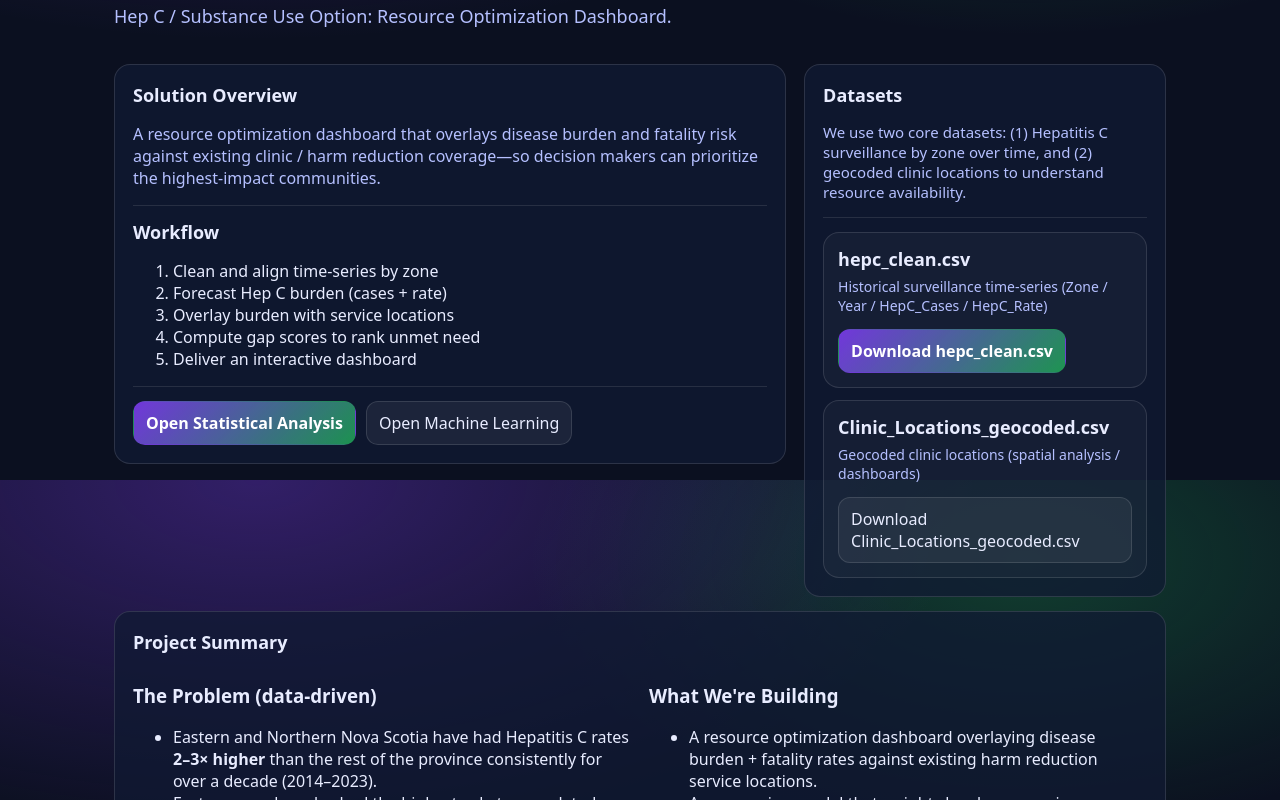
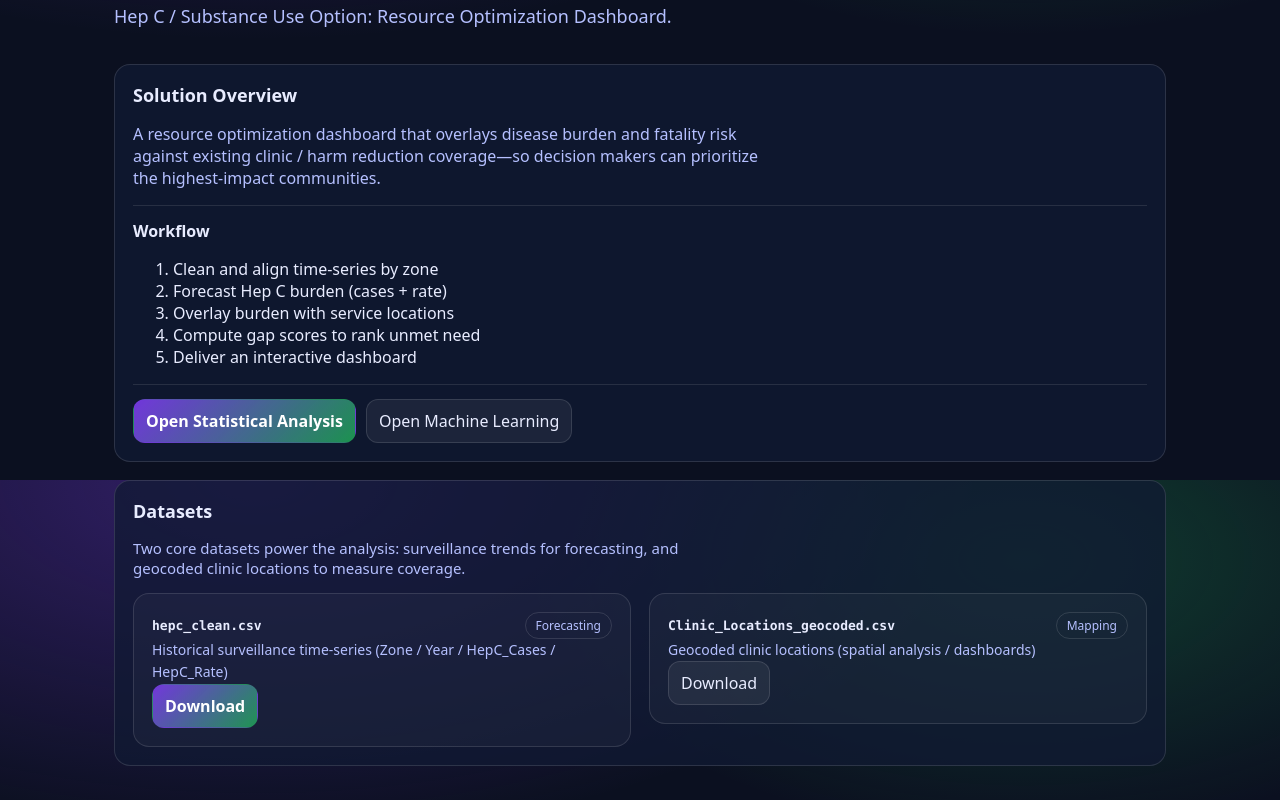
Before and after one commit to A00488698/datajam2026, a React (Vite) app: page /#/ in a window 1280 px wide. Shown: the part 320-1120 px from the top of the page. Built offline with nearby package versions, Linux system fonts and the light colour scheme.

Commit message:
Home: redesign dataset section (cards + download buttons) and move under solution overview

```diff
--- a/src/pages/Home.tsx
+++ b/src/pages/Home.tsx
@@ -11,7 +11,6 @@ export default function Home() {
         </p>
       </div>
 
-      <div className="grid">
       <div className="card">
         <h2>Solution Overview</h2>
         <p className="lead" style={{ fontSize: 16 }}>
@@ -21,7 +20,7 @@ export default function Home() {
 
         <div className="divider" />
 
-          <h2>Workflow</h2>
+        <h3>Workflow</h3>
         <ol>
           <li>Clean and align time-series by zone</li>
           <li>Forecast Hep C burden (cases + rate)</li>
@@ -42,20 +41,21 @@ export default function Home() {
         </div>
       </div>
 
+      <div className="section" style={{ paddingTop: 18 }}>
         <div className="card">
           <h2>Datasets</h2>
           <p className="lead" style={{ fontSize: 15 }}>
-            We use two core datasets: (1) Hepatitis C surveillance by zone over time, and (2) geocoded clinic locations
-            to understand resource availability.
+            Two core datasets power the analysis: surveillance trends for forecasting, and geocoded clinic locations to
+            measure coverage.
           </p>
 
-          <div className="divider" />
-
-          <div className="card" style={{ padding: 14, marginBottom: 12, background: 'rgba(255,255,255,.03)' }}>
-            <h2 style={{ marginBottom: 6 }}>hepc_clean.csv</h2>
-            <p className="lead" style={{ fontSize: 14, marginTop: 0 }}>
-              Historical surveillance time-series (Zone / Year / HepC_Cases / HepC_Rate)
-            </p>
+          <div className="grid two" style={{ marginTop: 12 }}>
+            <div className="card dataset-card">
+              <div className="dataset-title">
+                <code>hepc_clean.csv</code>
+                <span className="badge">Forecasting</span>
+              </div>
+              <p className="dataset-meta">Historical surveillance time-series (Zone / Year / HepC_Cases / HepC_Rate)</p>
               <div className="btnrow">
                 <a
                   className="btn primary"
@@ -63,16 +63,17 @@ export default function Home() {
                   target="_blank"
                   rel="noreferrer"
                 >
-                Download hepc_clean.csv
+                  Download
                 </a>
               </div>
             </div>
 
-          <div className="card" style={{ padding: 14, background: 'rgba(255,255,255,.03)' }}>
-            <h2 style={{ marginBottom: 6 }}>Clinic_Locations_geocoded.csv</h2>
-            <p className="lead" style={{ fontSize: 14, marginTop: 0 }}>
-              Geocoded clinic locations (spatial analysis / dashboards)
-            </p>
+            <div className="card dataset-card">
+              <div className="dataset-title">
+                <code>Clinic_Locations_geocoded.csv</code>
+                <span className="badge">Mapping</span>
+              </div>
+              <p className="dataset-meta">Geocoded clinic locations (spatial analysis / dashboards)</p>
               <div className="btnrow">
                 <a
                   className="btn"
@@ -80,8 +81,9 @@ export default function Home() {
                   target="_blank"
                   rel="noreferrer"
                 >
-                Download Clinic_Locations_geocoded.csv
+                  Download
                 </a>
+              </div>
             </div>
           </div>
         </div>
--- a/src/styles.css
+++ b/src/styles.css
@@ -29,9 +29,11 @@ a{color:inherit}
 .h1{font-size:42px;margin:0 0 10px}
 .lead{color:var(--muted);font-size:18px;max-width:70ch}
 .grid{display:grid;grid-template-columns: 1.3fr .7fr;gap:18px;align-items:start}
-@media (max-width: 900px){.grid{grid-template-columns:1fr}}
+.grid.two{grid-template-columns: 1fr 1fr}
+@media (max-width: 900px){.grid{grid-template-columns:1fr}.grid.two{grid-template-columns:1fr}}
 .card{background:rgba(17,26,51,.75);border:1px solid var(--border);border-radius:16px;padding:18px}
 .card h2{margin:0 0 10px;font-size:18px}
+.card h3{margin:14px 0 8px;font-size:16px;color:var(--text)}
 .btnrow{display:flex;gap:10px;flex-wrap:wrap}
 .btn{display:inline-flex;align-items:center;gap:8px;padding:10px 12px;border-radius:12px;border:1px solid var(--border);background:rgba(255,255,255,.06);text-decoration:none}
 .btn.primary{background:linear-gradient(135deg, rgba(124,58,237,.9), rgba(34,197,94,.7));border-color:transparent;color:white;font-weight:600}
@@ -51,5 +53,11 @@ a{color:inherit}
 .pills{display:flex;gap:8px;flex-wrap:wrap;margin-top:10px}
 .pill{display:inline-flex;align-items:center;gap:8px;padding:6px 10px;border-radius:999px;border:1px solid var(--border);color:var(--muted);font-size:12px;background:rgba(255,255,255,.04)}
 .pill .dot{width:8px;height:8px;border-radius:999px;background:rgba(34,197,94,.9)}
+
+.dataset-card{background:rgba(255,255,255,.03)}
+.dataset-title{display:flex;align-items:baseline;justify-content:space-between;gap:12px}
+.dataset-title code{color:var(--text);font-weight:700;font-family: ui-monospace, SFMono-Regular, Menlo, Monaco, Consolas, "Liberation Mono", "Courier New", monospace; font-size:13px}
+.dataset-meta{color:var(--muted);font-size:14px;line-height:1.6;margin:0}
+
 .footer{border-top:1px solid var(--border);color:var(--muted);padding:20px 0;margin-top:30px}
 .badge{display:inline-flex;align-items:center;padding:4px 10px;border-radius:999px;border:1px solid var(--border);color:var(--muted);font-size:12px}
```
Lines whose indentation alone changed are shown as unchanged.
